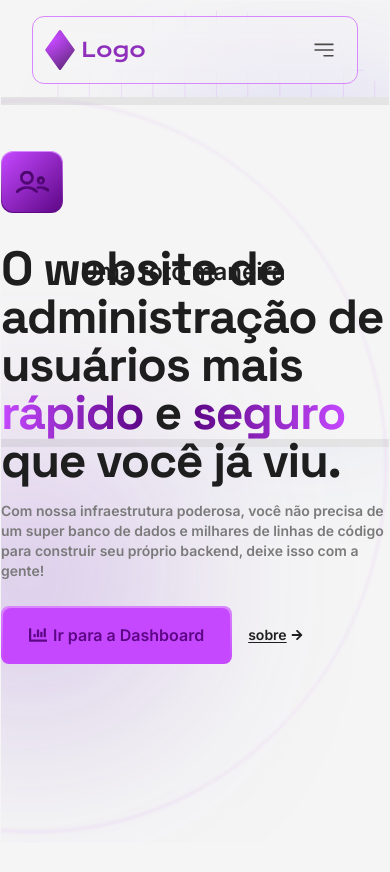
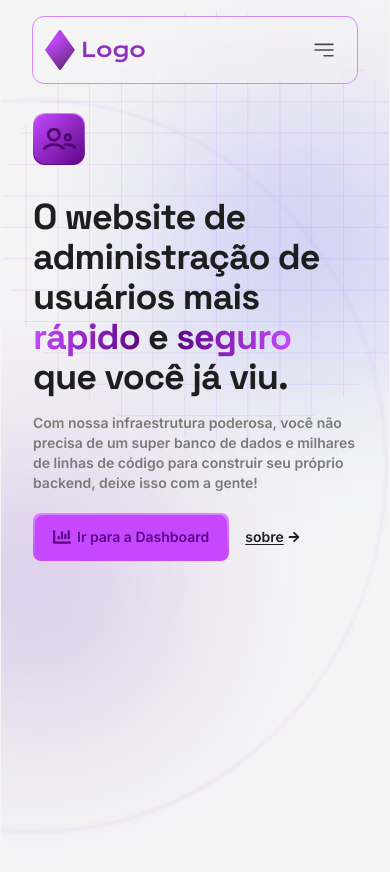
Before and after one commit to PietroRhyan/frontend-test, a Next.js app: page / in a window 390 px wide. Shown: the top 872 px of the page. Before the commit the page ends 844 px from the top, so only its background shows below. Built offline with nearby package versions, Linux system fonts and the light colour scheme.

Commit message:
feat: all landing page is responsive

```diff
--- a/src/app/page.tsx
+++ b/src/app/page.tsx
@@ -12,14 +12,14 @@ import elipse from 'public/bg-images/ellipse.svg'
 
 export default function Home() {
   return (
-    <main className="relative h-screen overflow-hidden border border-transparent">
-      <section className="mx-auto max-w-7xl pt-[150px]">
+    <main className="relative border border-transparent">
+      <section className="mx-auto max-w-7xl px-8 pt-[112px] md:pt-[150px]">
         <div className="mb-8">
           <DashboardNotoriousIcon />
         </div>
 
-        <div className="mb-[25px] flex flex-col justify-center gap-4">
-          <h1 className="text-grotesk max-w-3xl text-5xl font-bold tracking-tight text-dark-text">
+        <div className="mb-5 flex flex-col justify-center gap-4 md:mb-[25px]">
+          <h1 className="text-grotesk max-w-3xl text-4xl font-bold tracking-tight text-dark-text md:text-5xl">
             O website de administração de usuários mais{' '}
             <span className="bg-gradient-to-r from-purple to-dark-purple bg-clip-text text-transparent">
               rápido
@@ -70,7 +70,7 @@ export default function Home() {
       <div className="absolute right-0 top-0 -z-30">
         <Image src={grid} alt="Grid" draggable="false" />
 
-        <div className="absolute right-0 top-1/2 z-10 h-[350px] w-[420px] -translate-y-32 rounded-l-md bg-bg-gray py-2 pl-2">
+        <div className="absolute right-0 top-1/2 z-10 hidden h-[350px] w-[420px] -translate-y-32 rounded-l-md bg-bg-gray py-2 pl-2 custom-lgp:block">
           <div className="flex h-full w-full items-center justify-center bg-white text-2xl font-semibold text-dark-text">
             Uma foto maneira
           </div>
--- a/src/components/DashboardButton/index.tsx
+++ b/src/components/DashboardButton/index.tsx
@@ -17,7 +17,7 @@ const button = tv({
   variants: {
     buttonStyle: {
       small: 'gap-1 rounded-md px-4 py-3 text-sm',
-      big: 'gap-[6px] rounded-lg px-[26px] py-[15px] text-base',
+      big: 'gap-[6px] rounded-lg px-[18px] py-[12px] text-sm md:px-[24px] md:py-[14px] md:text-base',
     },
   },
   defaultVariants: {
--- a/src/components/DashboardNotoriousIcon/index.tsx
+++ b/src/components/DashboardNotoriousIcon/index.tsx
@@ -4,7 +4,7 @@ import usersIcon from 'public/images/users.svg'
 export function DashboardNotoriousIcon() {
   return (
     <div className="flex w-fit items-center justify-center rounded-xl bg-gradient-to-b from-light-purple to-dark-purple p-[1px]">
-      <div className="flex h-[60px] w-[60px] items-center justify-center rounded-xl bg-gradient-to-br from-purple to-dark-purple">
+      <div className="flex h-[50px] w-[50px] items-center justify-center rounded-xl bg-gradient-to-br from-purple to-dark-purple md:h-[60px] md:w-[60px]">
         <Image src={usersIcon} alt="Users Icon" />
       </div>
     </div>
--- a/src/components/MobileSideMenu/indes.tsx
+++ b/src/components/MobileSideMenu/indes.tsx
@@ -18,7 +18,7 @@ export function MobileSideMen() {
       ></div>
       <aside
         role="menu"
-        className="absolute right-3 top-full z-50 flex translate-y-2 flex-col gap-6 rounded-lg border border-gray-200 bg-[#FFF] p-2 shadow-thin"
+        className="absolute right-3 top-full z-50 flex translate-y-2 flex-col gap-2 rounded-lg border border-gray-200 bg-[#FFF] p-2 shadow-thin"
       >
         <div className="flex items-center justify-between">
           <h3 className="text-sm font-semibold text-dark-text">Menu</h3>
--- a/tailwind.config.ts
+++ b/tailwind.config.ts
@@ -28,6 +28,7 @@ const config: Config = {
       slg: '845px',
       lg: '976px',
       lgp: '1024px',
+      'custom-lgp': '1180px',
       xl: '1440px',
     },
   },
```
